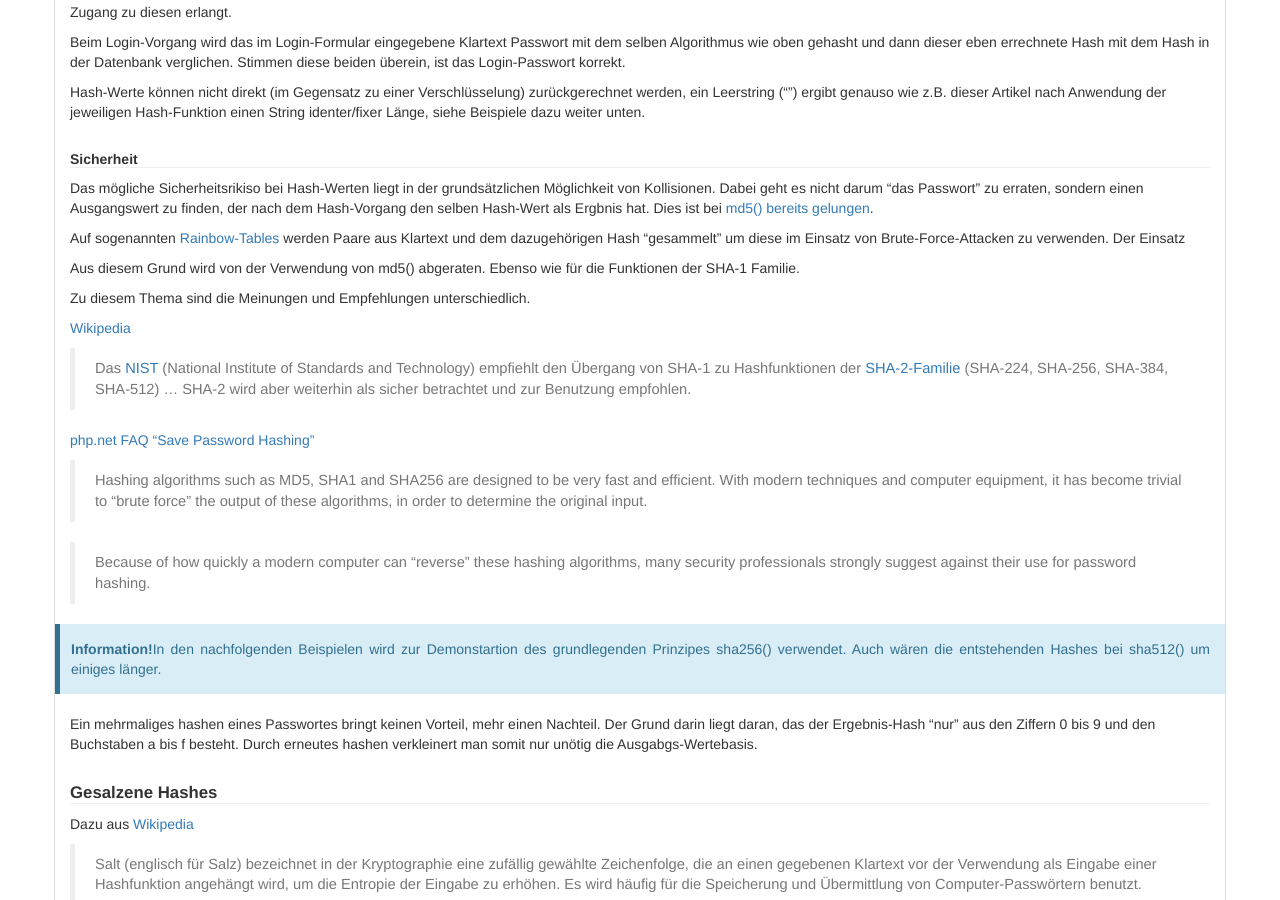
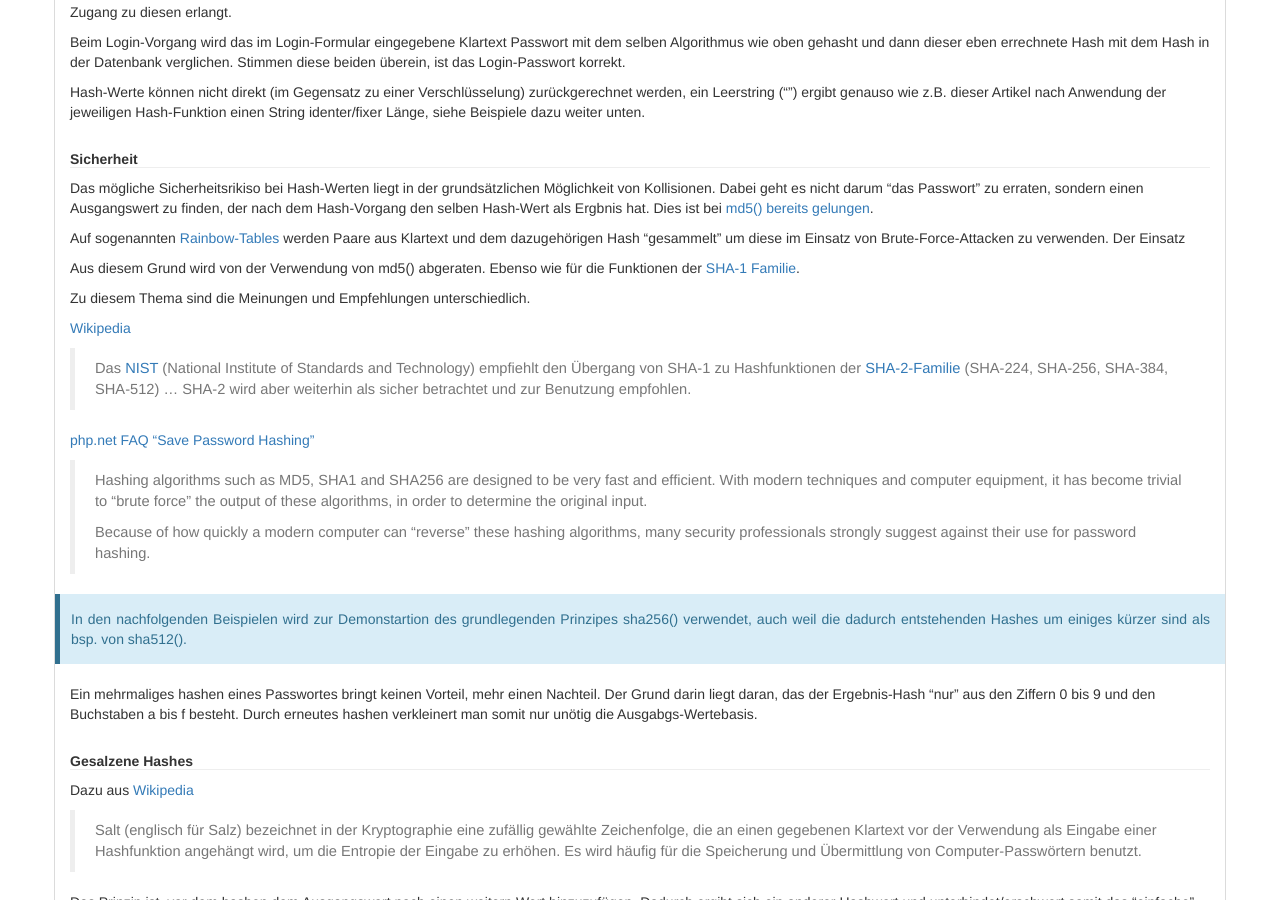
Before and after one commit to php-de/php-de.github.io, a Jekyll site: the page built from general/krypt.md, in a window 1280 px wide and 900 px high, scrolled down 660 px. Built offline with Jekyll 4.4.1, drawn with Linux system fonts in a browser that asks for light colours; nearby versions of some CDN libraries.

Commit message:
Update krypt.md

```diff
--- a/general/krypt.md
+++ b/general/krypt.md
@@ -50,7 +50,7 @@ Das mögliche Sicherheitsrikiso bei Hash-Werten liegt in der grundsätzlichen M
 
 Auf sogenannten [Rainbow-Tables](http://de.wikipedia.org/wiki/Rainbow_Table) werden Paare aus Klartext und dem dazugehörigen Hash "gesammelt" um diese im Einsatz von Brute-Force-Attacken zu verwenden. Der Einsatz
 
-Aus diesem Grund wird von der Verwendung von md5() abgeraten. Ebenso wie für die Funktionen der SHA-1 Familie.
+Aus diesem Grund wird von der Verwendung von md5() abgeraten. Ebenso wie für die Funktionen der [SHA-1 Familie](http://de.wikipedia.org/wiki/Secure_Hash_Algorithm#SHA.2FSHA-1).
 
 Zu diesem Thema sind die Meinungen und Empfehlungen unterschiedlich.
 
@@ -62,17 +62,18 @@ Zu diesem Thema sind die Meinungen und Empfehlungen unterschiedlich.
 [php.net FAQ "Save Password Hashing"](http://www.php.net/manual/de/faq.passwords.php)
 
 > Hashing algorithms such as MD5, SHA1 and SHA256 are designed to be very fast and efficient. With modern techniques and computer equipment, it has become trivial to "brute force" the output of these algorithms, in order to determine the original input.
-
+>
 > Because of how quickly a modern computer can "reverse" these hashing algorithms, many security professionals strongly suggest against their use for password hashing.
 
 
-<div class="alert alert-info"><strong>Information!</strong>In den nachfolgenden Beispielen wird zur Demonstartion des grundlegenden Prinzipes sha256() verwendet. Auch wären die entstehenden Hashes bei sha512() um einiges länger.</div>
+<div class="alert alert-info">In den nachfolgenden Beispielen wird zur Demonstartion des grundlegenden Prinzipes sha256() verwendet, auch weil die dadurch entstehenden Hashes um einiges kürzer sind als bsp. von sha512().</div>
 
 
 Ein mehrmaliges hashen eines Passwortes bringt keinen Vorteil, mehr einen Nachteil. Der Grund darin liegt daran, das der Ergebnis-Hash "nur" aus den Ziffern 0 bis 9 und den Buchstaben a bis f besteht. Durch erneutes hashen verkleinert man somit nur unötig die Ausgabgs-Wertebasis.
 
 
-#### Gesalzene Hashes
+##### Gesalzene Hashes
+
 Dazu aus [Wikipedia](http://de.wikipedia.org/wiki/Salt_(Kryptologie))
 
 > Salt (englisch für Salz) bezeichnet in der Kryptographie eine zufällig gewählte Zeichenfolge, die an einen gegebenen Klartext vor der Verwendung als Eingabe einer Hashfunktion angehängt wird, um die Entropie der Eingabe zu erhöhen. Es wird häufig für die Speicherung und Übermittlung von Computer-Passwörtern benutzt.
```
